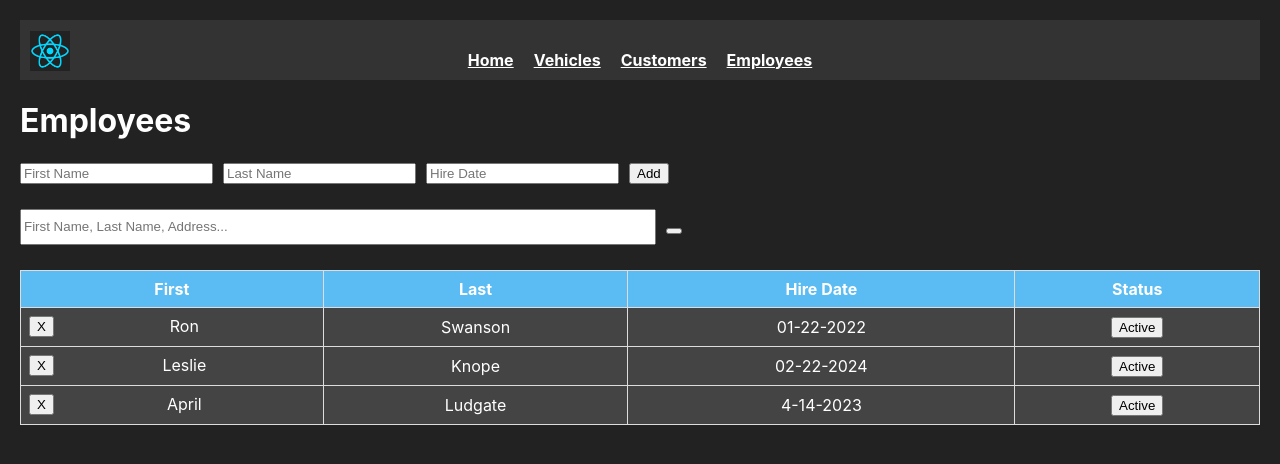
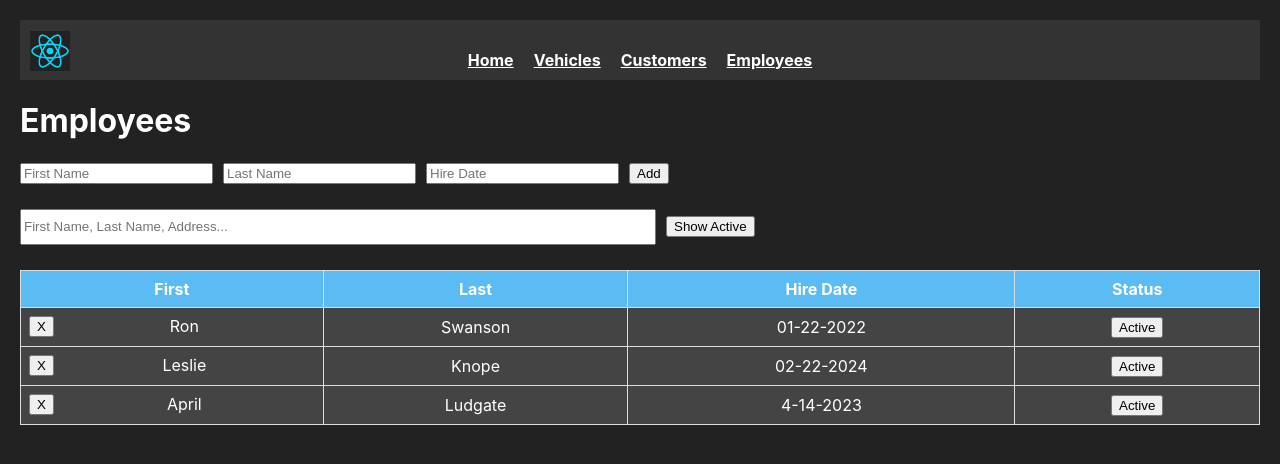
Before and after one commit to lsimmo25/Phase-2-Project, a React (Create React App) app: page /employees in a window 1280 px wide. Shown: the top 464 px of the page. Built offline with nearby package versions, Linux system fonts and the light colour scheme; data requests are answered from the project's data file.

Commit message:
changed 'status' to 'active' in employee db

```diff
--- a/db.json
+++ b/db.json
@@ -76,22 +76,21 @@
       "first": "Ron",
       "last": "Swanson",
       "hireDate": "01-22-2022",
-      "status": true,
-      "active": true
+      "active": false
     },
     {
       "id": "b2fc",
       "first": "Leslie",
       "last": "Knope",
       "hireDate": "02-22-2024",
-      "status": true
+      "active": true
     },
     {
       "id": "c777",
       "first": "April",
       "last": "Ludgate",
       "hireDate": "4-14-2023",
-      "status": true
+      "active": true
     }
   ]
 }
--- a/src/Pages/EmployeesPage.js
+++ b/src/Pages/EmployeesPage.js
@@ -15,10 +15,10 @@ function EmployeesPage({ employees, setEmployees, searchEmployees, setSearchEmpl
             <AddEmployeeForm setEmployees={setEmployees} employees={employees} />
             <section>
                 <EmployeeSearch employees={employees} setSearchEmployees={setSearchEmployees} searchEmployees={searchEmployees} />
-                <button type="button" onClick={() => setShowActive(!showActive)}></button>
+                <button type="button" onClick={() => setShowActive(!showActive)}>{showActive ? "Show All" : "Show Active"}</button>
             </section>
             <section>
-                <EmployeeList employees={employees} setEmployees={setEmployees} />
+                <EmployeeList employees={filteredEmployees} setEmployees={setEmployees} />
             </section>
         </div>
     )
--- a/src/components/CustomerSearch.js
+++ b/src/components/CustomerSearch.js
@@ -1,6 +1,8 @@
 import React, { useState } from "react";
 
 function CustomerSearch({ searchCustomers, setSearchCustomers }) {
+
+
 
 
     return(
--- a/src/components/EmployeeCard.js
+++ b/src/components/EmployeeCard.js
@@ -19,7 +19,7 @@ function EmployeeCard({ id, setEmployees, first, last, hireDate, status }) {
             headers: {
                 "Content-Type": "application/json"
             },
-            body: JSON.stringify({ status: !isActive})
+            body: JSON.stringify({ active: !isActive})
         })
         .then(r => r.json())
         .then(() => {
```
